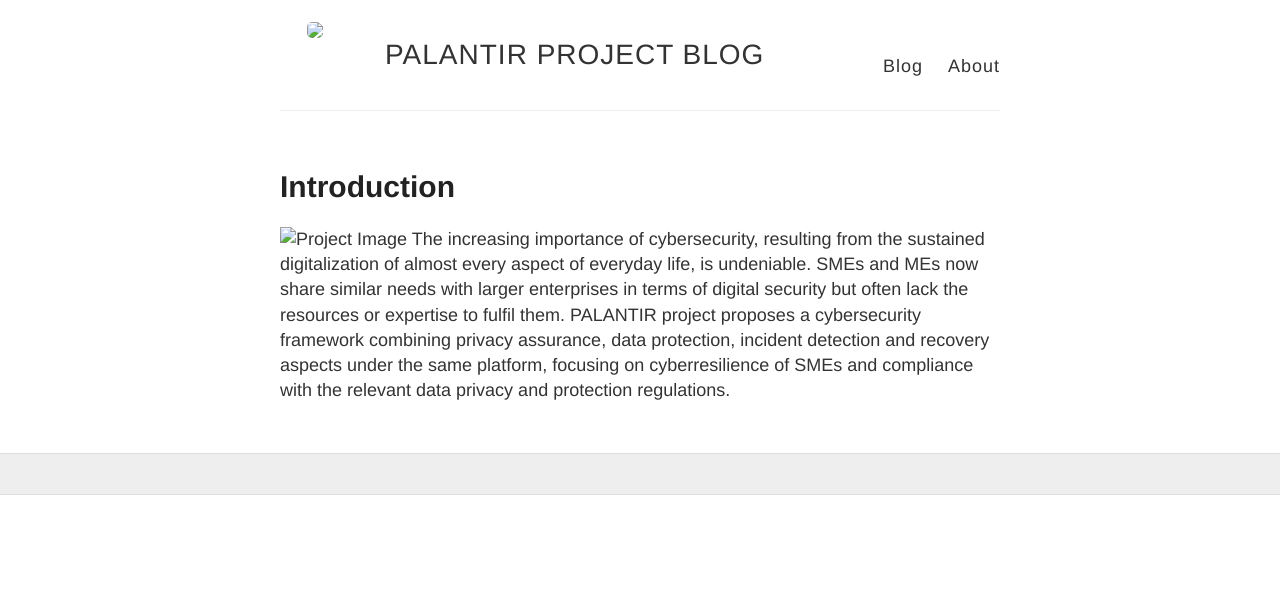
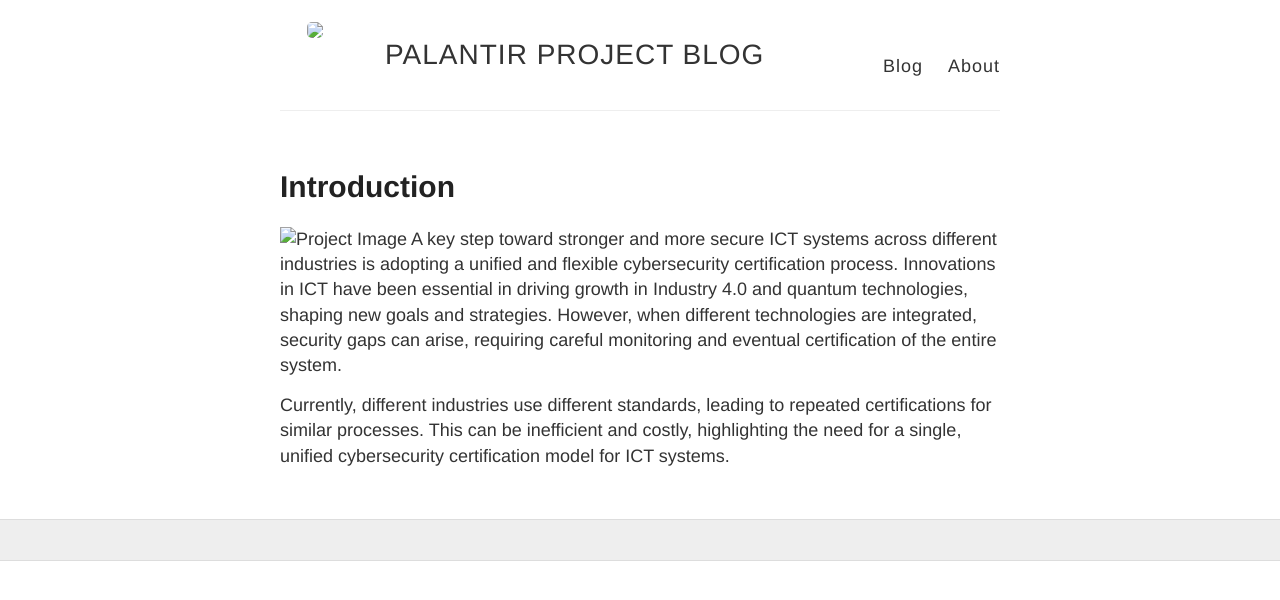
Before and after one commit to akramitsiani/COBALTBlog, a Jekyll site: the page built from _posts/2020-2-1-Posts.md, in a window 1280 px wide. Shown: the top 600 px of the page. Built offline with Jekyll 4.4.1, drawn with Linux system fonts in a browser that asks for light colours.

Commit message:
Update 2020-2-1-Posts.md

```diff
--- a/_posts/2020-2-1-Posts.md
+++ b/_posts/2020-2-1-Posts.md
@@ -6,8 +6,6 @@ title: Introduction
 
 
 <img src="./images/palantir.jpeg" alt="Project Image" style="width: 100%; height: auto;">
-The increasing importance of cybersecurity, resulting from the sustained digitalization of almost
-every aspect of everyday life, is undeniable. SMEs and MEs now share similar needs with larger
-enterprises in terms of digital security but often lack the resources or expertise to fulfil them.
-PALANTIR project proposes a cybersecurity framework combining privacy assurance, data
-protection, incident detection and recovery aspects under the same platform, focusing on cyberresilience of SMEs and compliance with the relevant data privacy and protection regulations.
+A key step toward stronger and more secure ICT systems across different industries is adopting a unified and flexible cybersecurity certification process. Innovations in ICT have been essential in driving growth in Industry 4.0 and quantum technologies, shaping new goals and strategies. However, when different technologies are integrated, security gaps can arise, requiring careful monitoring and eventual certification of the entire system.
+
+Currently, different industries use different standards, leading to repeated certifications for similar processes. This can be inefficient and costly, highlighting the need for a single, unified cybersecurity certification model for ICT systems.
```
